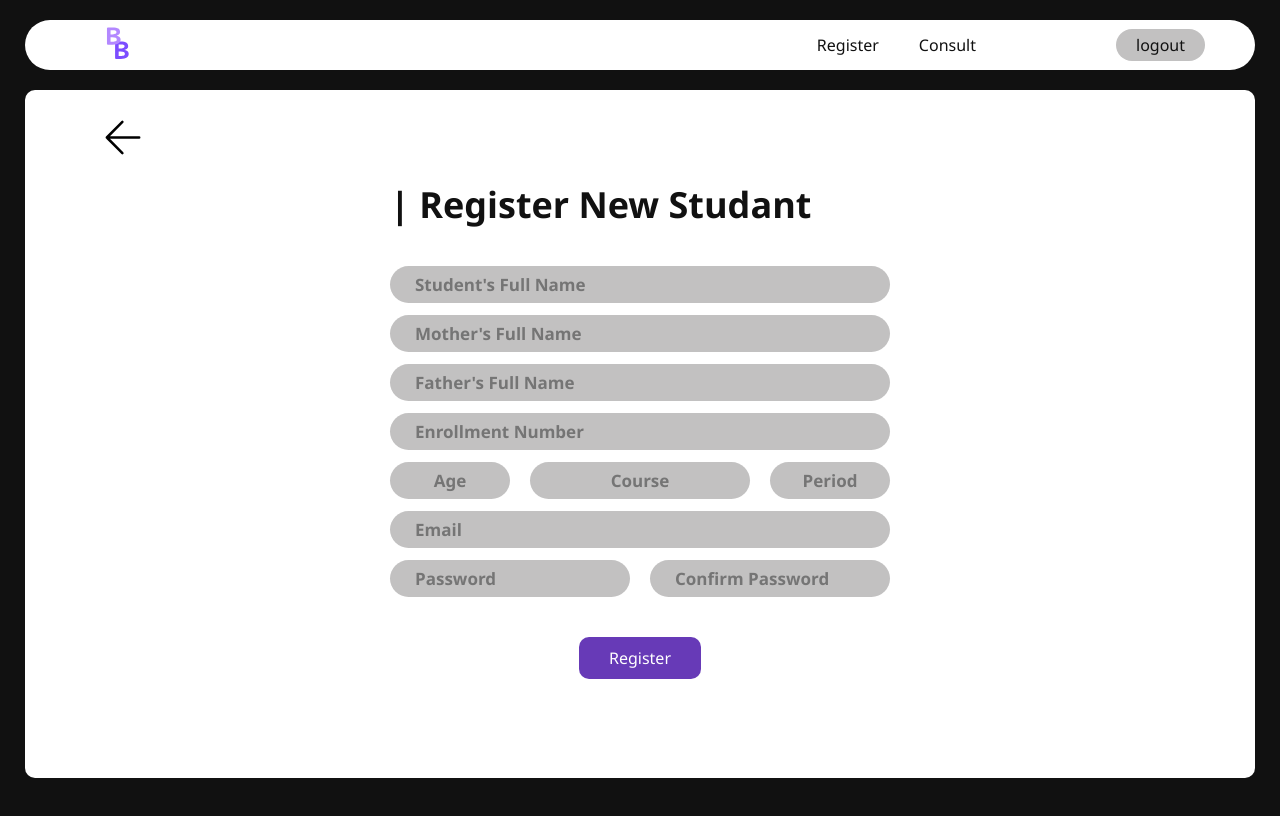
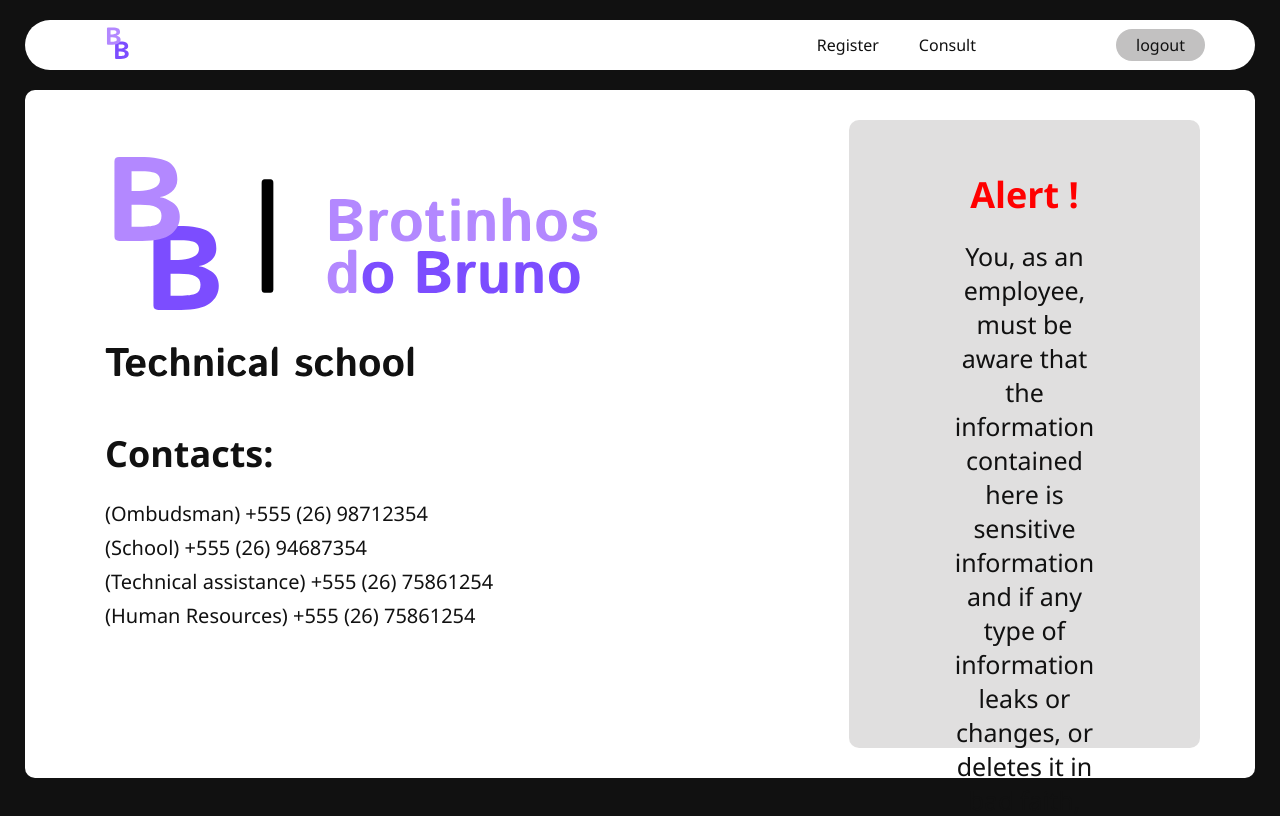
Before and after one commit to 4ndrad/brotinhos-do-bruno, an Angular app: page / in a window 1280 px wide. Shown: the top 816 px of the page. Built offline with nearby package versions, Linux system fonts and the light colour scheme.

Commit message:
[FRONT-0002] - criação da home e  rotas / modificação no component title e no menu

```diff
--- a/src/app/app-routing.module.ts
+++ b/src/app/app-routing.module.ts
@@ -1,7 +1,12 @@
 import { NgModule } from '@angular/core';
 import { Routes, RouterModule } from '@angular/router';
+import { HomeComponent } from './pages/home/home.component';
+import { RegisterComponent } from './pages/register/register.component'
 
-const routes: Routes = [];
+const routes: Routes = [
+  {path: '', component: HomeComponent, pathMatch: 'full'},
+  {path: 'register', component: RegisterComponent}
+];
 
 @NgModule({
   imports: [RouterModule.forRoot(routes)],
--- a/src/app/app.component.html
+++ b/src/app/app.component.html
@@ -1,3 +1 @@
-<app-register></app-register>
-
 <router-outlet></router-outlet>
--- a/src/app/app.module.ts
+++ b/src/app/app.module.ts
@@ -9,6 +9,7 @@ import { ButtonComponent } from './components/button/button.component';
 import { TitleComponent } from './components/title/title.component';
 import { FieldComponent } from './components/field/field.component';
 import { ReturnComponent } from './components/return/return.component';
+import { HomeComponent } from './pages/home/home.component';
 
 @NgModule({
   declarations: [
@@ -18,7 +19,8 @@ import { ReturnComponent } from './components/return/return.component';
     ButtonComponent,
     TitleComponent,
     FieldComponent,
-    ReturnComponent
+    ReturnComponent,
+    HomeComponent
   ],
   imports: [
     BrowserModule,
--- a/src/app/components/menu/menu.component.html
+++ b/src/app/components/menu/menu.component.html
@@ -1,19 +1,23 @@
 <div class="container_menu">
   <div class="logo_menu">
-    <img src="../../../../../assets/logo _company.svg" alt="logo">
+    <a [routerLink]="['/']"
+      ><img src="../../../../../assets/logo _company.svg" alt="logo"
+    /></a>
   </div>
   <div class="nav_menu">
     <div class="nav_links">
       <ul>
-        <li><a [routerLink]="['/']" >Register</a></li>
-        <li><a [routerLink]="['/']" >Consult</a></li>
+        <li>
+          <a
+            [routerLink]="['/register']"
+            [routerLinkActive]="['activated']"
+            [routerLinkActiveOptions]="{exact:true}">
+          Register</a></li>
+        <li><a [routerLink]="['/']">Consult</a></li>
       </ul>
     </div>
     <div>
-      <app-button
-        name="logout"
-        class="buttonDefault"
-      ></app-button>
+      <app-button name="logout" class="buttonDefault"></app-button>
     </div>
   </div>
 </div>
--- a/src/app/components/menu/menu.component.sass
+++ b/src/app/components/menu/menu.component.sass
@@ -6,6 +6,9 @@
   background-color: #ffff;
   border-radius: 50px;
   height: 50px;
+
+.activated
+  border-top: solid 3px #42A5F5;
 
 .logo_menu
   margin: auto;
--- a/src/app/components/title/title.component.html
+++ b/src/app/components/title/title.component.html
@@ -1,3 +1,3 @@
 <div class="container_title">
-  <h1>{{ title }}</h1>
+  <h1 class="{{skin}}">{{ title }}</h1>
 </div>
--- a/src/app/components/title/title.component.sass
+++ b/src/app/components/title/title.component.sass
@@ -1,3 +1,6 @@
 .container_title
   font-size: 18px
   text-transform: capitalize
+
+.urgent
+  color: red
--- a/src/app/components/title/title.component.ts
+++ b/src/app/components/title/title.component.ts
@@ -11,6 +11,9 @@ export class TitleComponent implements OnInit {
   @Input()
   title:string= ""
 
+  @Input()
+  skin:string= ""
+
   constructor() { }
 
   ngOnInit() {
--- /dev/null
+++ b/src/app/pages/home/home.component.html
@@ -0,0 +1,26 @@
+<app-menu></app-menu>
+
+<div class="container_home">
+  <div class="alingn_inf">
+    <div class="detailed_logo">
+      <img src="../../../assets/detailed_logo.svg" alt="detailed_logo" />
+    </div>
+    <div class="home_title">
+      <app-title title="Contacts:"></app-title>
+      <div class="home_contacts">
+        <p>(Ombudsman) +555 (26) 98712354</p>
+        <p>(School) +555 (26) 94687354</p>
+        <p>(Technical assistance) +555 (26) 75861254</p>
+        <p>(Human Resources) +555 (26) 75861254</p>
+      </div>
+    </div>
+  </div>
+  <div class="alert">
+    <app-title title="Alert !" skin="urgent"> </app-title>
+    <p>
+      You, as an employee, must be aware that the information contained here is
+      sensitive information and if any type of information leaks or changes, or
+      deletes it in bad faith, you will be liable for your act.
+    </p>
+  </div>
+</div>
--- /dev/null
+++ b/src/app/pages/home/home.component.sass
@@ -0,0 +1,40 @@
+.container_home
+  margin: 0 25px 0 25px;
+  height: 86vh;
+  background-color: #ffff;
+  border-radius: 10px;
+  box-sizing: border-box;
+  padding: 30px;
+  display: flex;
+
+.alingn_inf
+  display: flex;
+  flex-direction: column;
+  margin-left: 50px;
+
+.home_title
+  margin-top: 30px
+
+.home_contacts
+  margin-top: 15px
+
+  p
+    padding-top: 7px;
+    font-size: 20px;
+    font-weight: 500;
+
+.alert
+  margin-right: 25px;
+  margin-left: 250px;
+  background-color: #c2c1c182
+  border-radius: 10px
+  text-align: center
+  padding: 50px
+
+
+  p
+    margin-top: 20px
+    text-align: center
+    font-size: 25px;
+    font-weight: 500;
+    padding: 0 50px 0 50px
--- /dev/null
+++ b/src/app/pages/home/home.component.ts
@@ -0,0 +1,15 @@
+import { Component, OnInit } from '@angular/core';
+
+@Component({
+  selector: 'app-home',
+  templateUrl: './home.component.html',
+  styleUrls: ['./home.component.sass']
+})
+export class HomeComponent implements OnInit {
+
+  constructor() { }
+
+  ngOnInit() {
+  }
+
+}
```
Also changed, not shown: src/assets/detailed_logo.svg (added), 1 other file (tests, documents, lock files or other folders).
